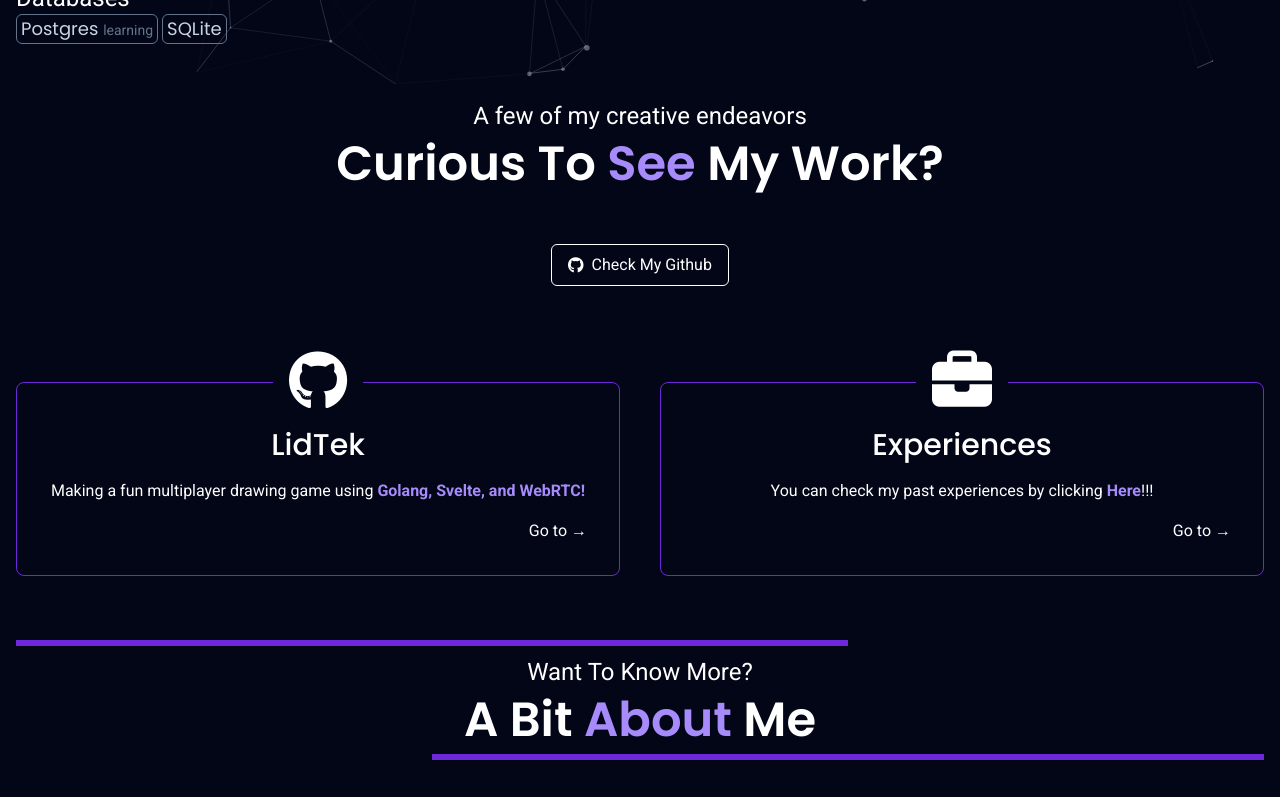
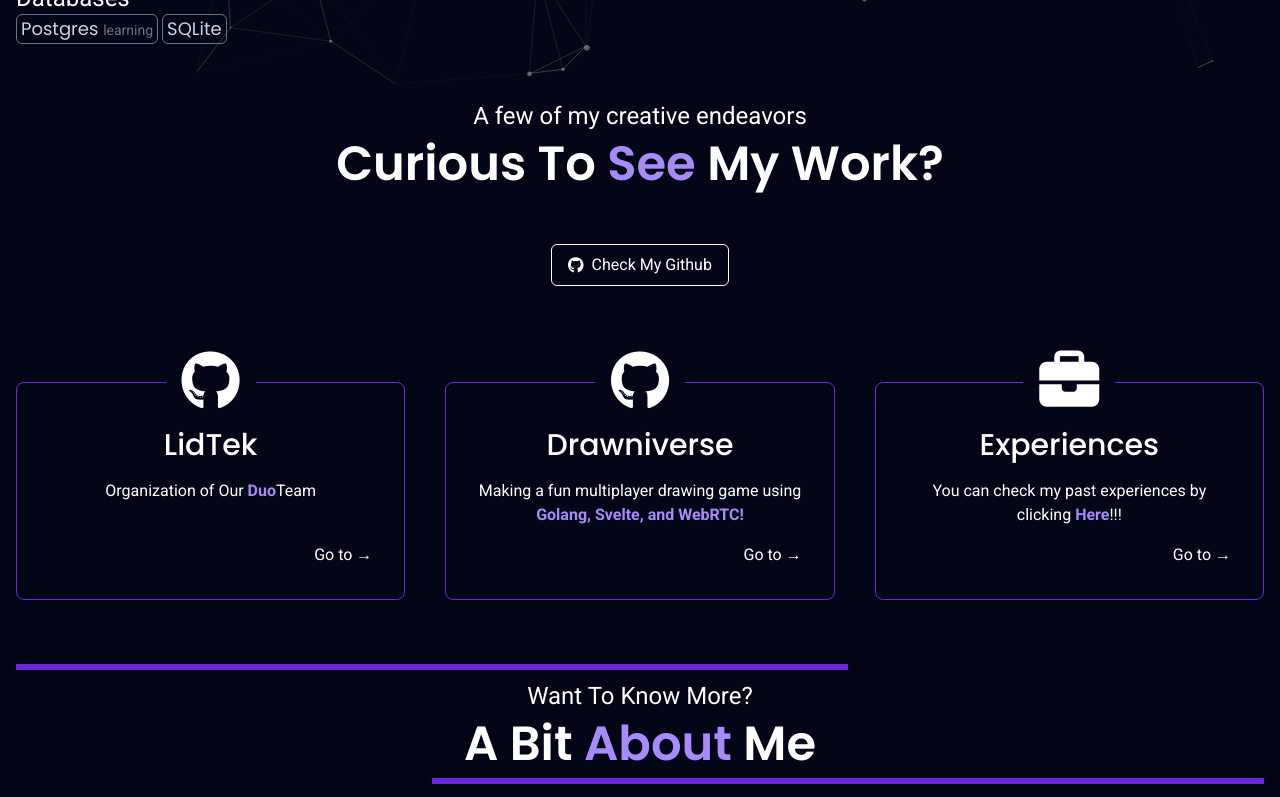
Before and after one commit to temidaradev/temidara.dev, a SvelteKit app: page / in a window 1280 px wide. Shown: the part 716-1513 px from the top of the page. Built offline with nearby package versions, Linux system fonts and the light colour scheme.

Commit message:
up to date

```diff
--- a/src/components/Main.svelte
+++ b/src/components/Main.svelte
@@ -7,6 +7,11 @@
       name: "LidTek",
       icon: "fa-brands fa-github",
       href: "https://lidtek.gamu.group",
+    },
+    {
+      name: "Drawniverse",
+      icon: "fa-brands fa-github",
+      href: "https://drawniverse.gamu.group",
     },
     { name: "Experiences", icon: "fa-solid fa-briefcase", href: "experinces" },
   ];
@@ -57,7 +62,7 @@
         <div class="flex flex-col"></div>
       </h2>
       <p class="text-base text-center sm:text-lg md:text-cl">
-        <span class="text-violet-400">Techs</span> That I Use
+        <span class="text-violet-400">Techs</span> That I Use And Learn
       </p>
       <div class="flex flex-col sm:-32">
         <h6 class="text-2xl">Tools</h6>
@@ -164,15 +169,20 @@
       <i class="fa-brands fa-github"></i>
       <p>Check My Github</p>
     </a>
-    <div class="grid grid-cols-2 gap-12 lg:gap-10">
+    <div class="grid grid-cols-3 gap-12 lg:gap-10">
       <Step step={steps[0]}>
+        <p>
+          Organization of Our <strong class="text-violet-400">Duo</strong>Team
+        </p>
+      </Step>
+      <Step step={steps[1]}>
         <p>
           Making a fun multiplayer drawing game using <strong
             class="text-violet-400">Golang, Svelte, and WebRTC!</strong
           >
         </p>
       </Step>
-      <Step step={steps[1]}>
+      <Step step={steps[2]}>
         <p>
           You can check my past experiences by clicking <strong
             class="text-violet-400">Here</strong
```
